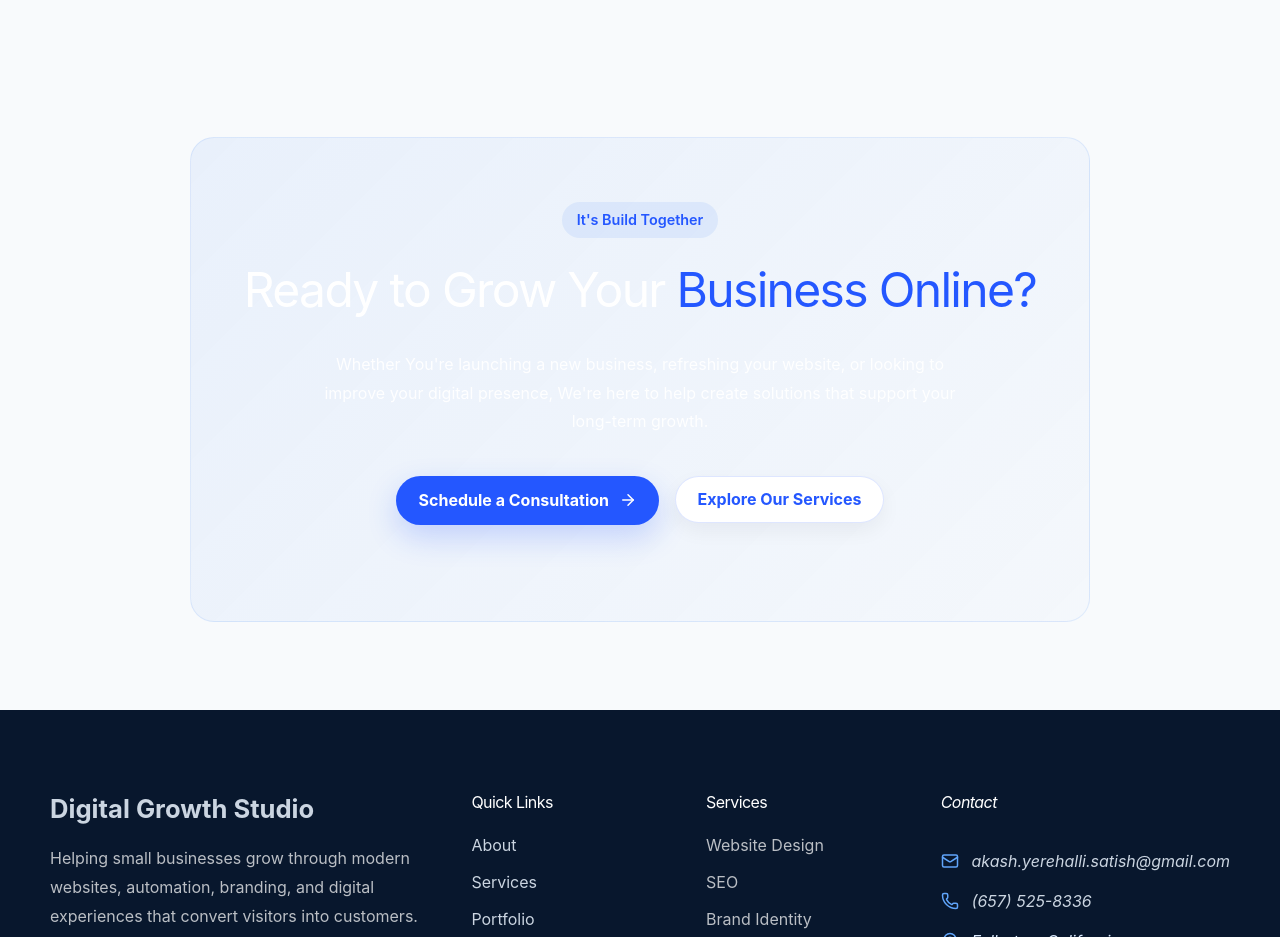
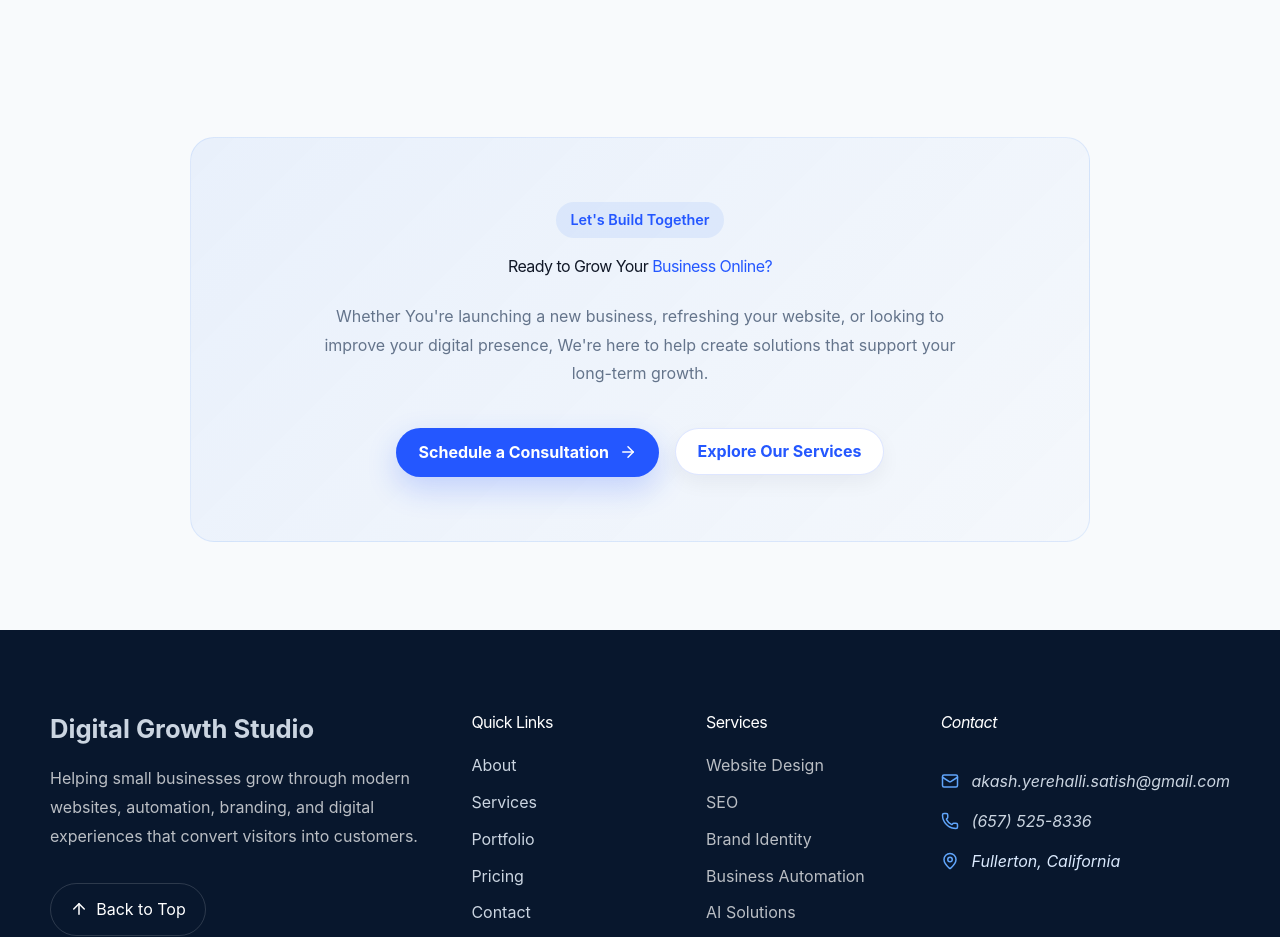
Before and after one commit to Akashys007-png/digital-growth-studio, a Next.js app: page /about in a window 1280 px wide. Shown: the part 9080-10017 px from the top of the page. Built offline with nearby package versions, Linux system fonts and the light colour scheme; no server answers.

Commit message:
Fix low-contrast text and typo in About page closing CTA

```diff
--- a/components/about/AboutCTA.tsx
+++ b/components/about/AboutCTA.tsx
@@ -16,7 +16,7 @@ export default function AboutCTA() {
         transition={{ duration: 0.6 }}
       >
         <span className="about-cta-badge">
-          It&apos;s Build Together
+          Let&apos;s Build Together
         </span>
 
         <h2>
--- a/styles/about.css
+++ b/styles/about.css
@@ -416,88 +416,11 @@
     padding: 6rem 0;
 }
 
-.about-cta-card {
-    text-align: center;
-
-    padding: 4rem 2rem;
-
-    border-radius: var(--radius-xl);
-
-    background:
-        linear-gradient(
-            135deg,
-            var(--primary-color),
-            #1d4ed8
-        );
-
-    color: white;
-
-    overflow: hidden;
-}
-
-.about-cta-badge {
-    display: inline-flex;
-
-    padding: .5rem 1rem;
-
-    border-radius: 999px;
-
-    background: rgba(255,255,255,.15);
-
-    font-weight: 600;
-
-    margin-bottom: 1.5rem;
-}
-
-.about-cta-card h2 {
-    font-size: clamp(2rem,4vw,3rem);
-
-    margin-bottom: 1rem;
-}
-
-.about-cta-card h2 span{
-    color:#bfdbfe;
-}
-
-.about-cta-card p{
-
-    max-width:700px;
-
-    margin:0 auto 2rem;
-
-    line-height:1.8;
-
-    color:rgba(255,255,255,.92);
-}
-
-.about-cta-actions{
-
-    display:flex;
-
-    justify-content:center;
-
-    gap:1rem;
-
-    flex-wrap:wrap;
-
-    margin-bottom:2rem;
-}
-
 .about-cta-trust{
 
     opacity:.9;
 
     font-size:.95rem;
-}
-
-@media(max-width:768px){
-
-    .about-cta-card{
-
-        padding:3rem 1.5rem;
-
-    }
-
 }
 
 .about-hero-stats {
@@ -806,6 +729,7 @@
 
 .about-cta-card h2 {
   margin-bottom: 1.5rem;
+  color: var(--text-primary);
 }
 
 .about-cta-card h2 span {
@@ -816,6 +740,7 @@
   max-width: 650px;
   margin: 0 auto 2.5rem;
   line-height: 1.8;
+  color: var(--text-light);
 }
 
 .about-cta-actions {
```
